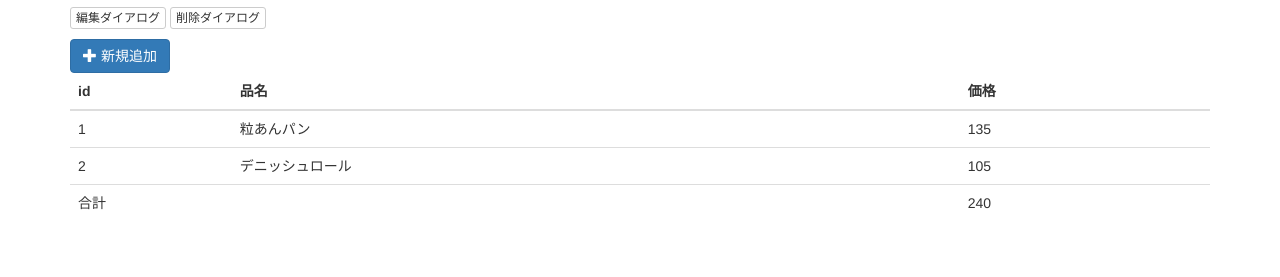
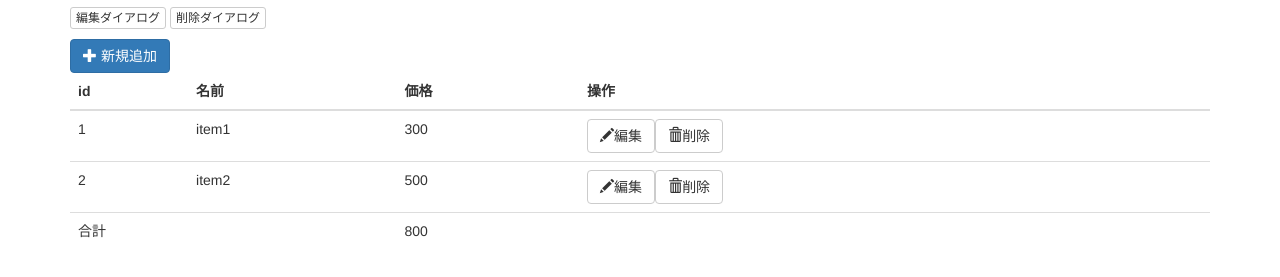
Before and after one commit to koike-marshmallow/ComputerPlanner, a plain HTML site: page wishList/index.html in a window 1280 px wide. Shown: the part 113-390 px from the top of the page. Drawn offline with Linux system fonts and the light colour scheme.

Commit message:
itemlistを表示できるように変更

```diff
--- a/wishList/details-table.js
+++ b/wishList/details-table.js
@@ -46,6 +46,21 @@ DetailsTable.prototype.removeRow = function(labelName){
   return false;
 }
 
+DetailsTable.prototype.setValue = function(label, value, force_insert){
+  for(var i=0; i<this.labels.length; i++){
+    if( this.labels[i] == label ){
+      this.inputs[i].val(value);
+      return true;
+    }
+  }
+  if( force_insert ){
+    this.addRow(label);
+    this.inputs[this.inputs.length - 1].val(value);
+    return true;
+  }
+  return false;
+}
+
 DetailsTable.prototype.generateTableRow = function(label, input){
   return $("<tr></tr>").append(
     $("<td></td>").text(label),
--- a/wishList/index.html
+++ b/wishList/index.html
@@ -165,6 +165,7 @@
 
     <script src="../item.js"></script>
     <script src="../itemList.js"></script>
+    <script src="utils.js"></script>
     <script src="details-table.js"></script>
     <script src="script.js"></script>
     <!-- IE10 viewport hack for Surface/desktop Windows 8 bug -->
--- a/wishList/script.js
+++ b/wishList/script.js
@@ -1,4 +1,52 @@
+var ITEM_LIST = null;
 var DETAILS_TABLE = null;
+
+function generateInitialItemList(){
+  var list = new ItemList("test");
+  list.add(new Item("item1", 300));
+  list.add(new Item("item2", 500));
+  return list;
+}
+
+function updateItemListTable(){
+  var tbody = $("<tbody></tbody>");
+  var sumPrice = 0;
+
+  for(var i=0; i<ITEM_LIST.length(); i++){
+    var item = ITEM_LIST.get(i);
+    tbody.append(
+      $("<tr></tr>").append(
+        $("<td></td>").text(i + 1),
+        $("<td></td>").text(item.getName()),
+        $("<td></td>").text(item.getPrice()),
+        $("<td></td>").append(
+          $("<button></button>")
+            .attr("type", "button")
+            .addClass("btn btn-default")
+            .append(Utils.glyphicon("pencil"), "編集"),
+          $("<button></button>")
+            .attr("type", "button")
+            .addClass("btn btn-default")
+            .append(Utils.glyphicon("trash"), "削除")
+        )
+      )
+    );
+    sumPrice += item.getPrice();
+  }
+  tbody.append(
+    $("<tr></tr>").append(
+      $("<td></td>").attr("colspan", "2")
+        .text("合計"),
+      $("<td></td>").attr("colspan", "2")
+        .text(sumPrice)
+    )
+  );
+
+  $(".itemlist-table").empty().append(
+    Utils.tableHead("id", "名前", "価格", "操作"),
+    tbody
+  );
+}
 
 function updateDetailsTable(){
   if( DETAILS_TABLE != null ){
@@ -23,11 +71,26 @@ function updateDetailsTable(){
   console.log(DETAILS_TABLE.getValues());
 }
 
+function initItemEditDialog(com, idx){
+  if( com == "add" ){
+    $("#itemFormInputName").val("");
+    $("#itemFormInputPrice").val("");
+    $("#itemFormInputComment").val("");
+  }
+}
+
 $(document).ready(function(){
   DETAILS_TABLE = new DetailsTable();
-  DETAILS_TABLE.setInitialRows("key1", ["key2", "key3"]);
-  updateDetailsTable();
+  ITEM_LIST = generateInitialItemList();
+  updateItemListTable();
 });
+
+$(".item-edit-dialog").on('show.bs.modal', function(event){
+  var rel = $(event.relatedTarget);
+  var rel_command = rel.data("command");
+  var rel_index = rel.data("index");
+  initItemEditDialog(rel_command, rel_index);
+})
 
 $(".details-table-add-btn").on('click', function(event){
   var label = prompt("新しい項目名を入力してください");
--- /dev/null
+++ b/wishList/utils.js
@@ -0,0 +1,20 @@
+var Utils = {};
+
+Utils.tableHead = function (labels){
+  var container = $("<tr></tr>");
+  for(var i=0; i<arguments.length; i++){
+    if( jQuery.isArray(arguments[i]) ){
+      for(var j=0; j<arguments[i].length; j++){
+        container.append($("<th></th>").text(arguments[i][j]));
+      }
+    }else{
+      container.append($("<th></th>").text(arguments[i]));
+    }
+  }
+  return $("<thead></thead>").append(container);
+}
+
+Utils.glyphicon = function(unique){
+  return $("<span></span>").addClass("glyphicon")
+    .addClass("glyphicon-" + unique);
+}
```
